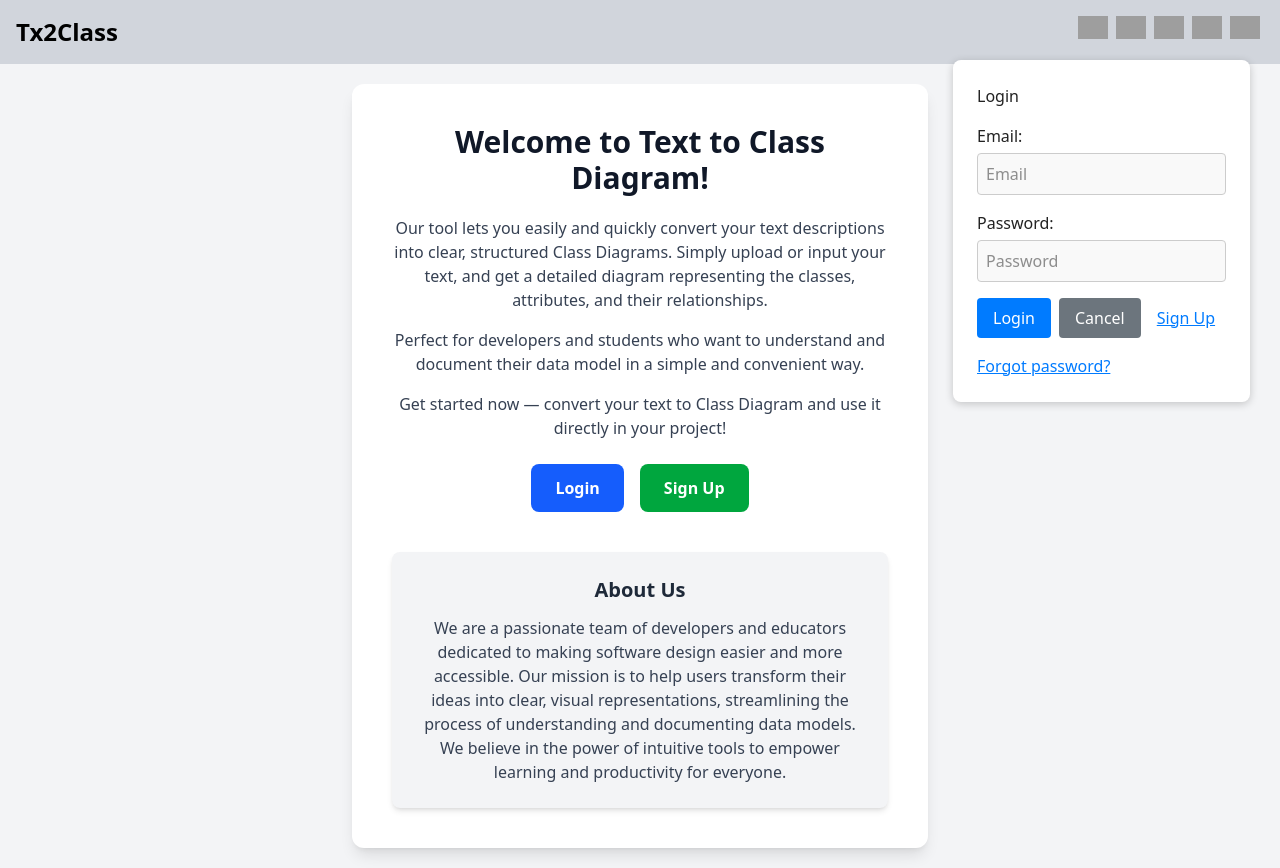
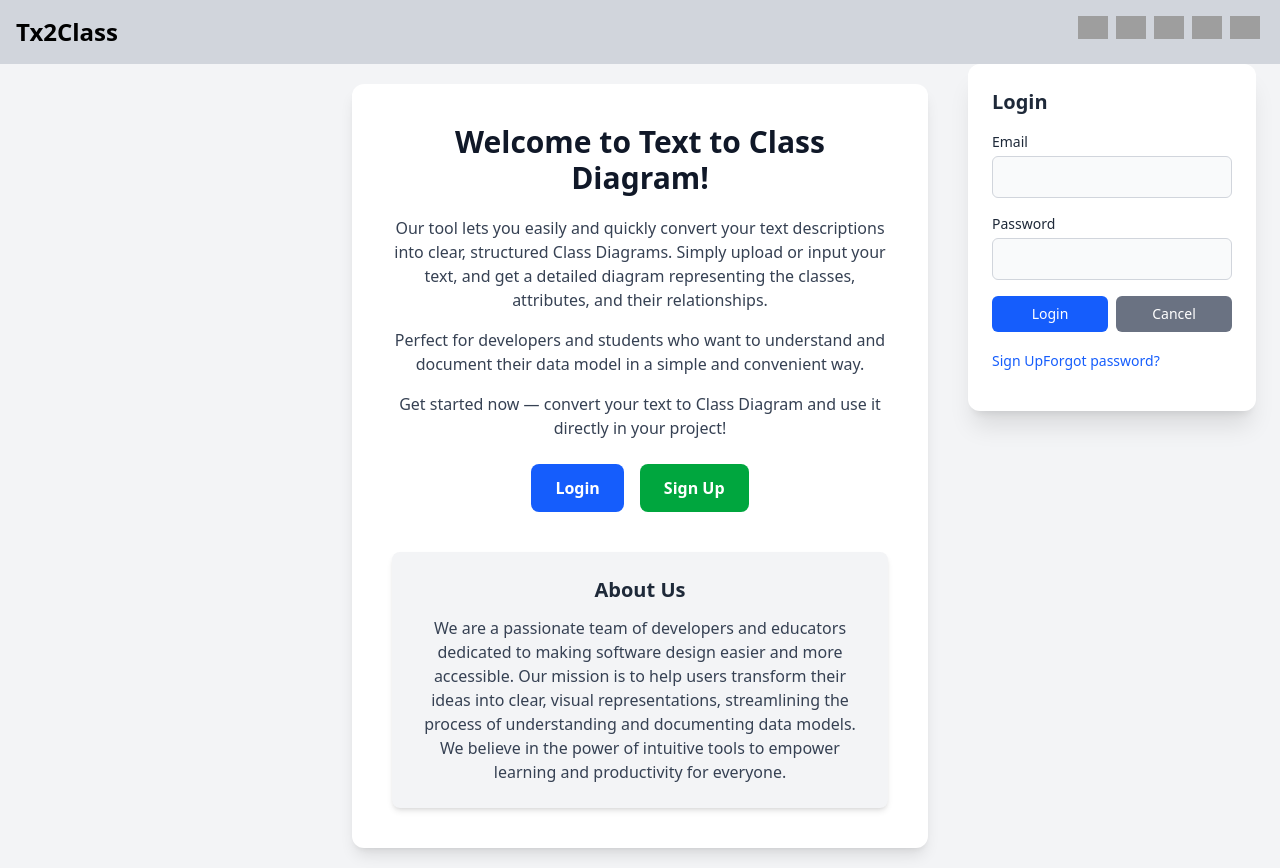
Before and after one commit to pelegc49/Web, a React (Vite) app in the folder Front/: page /home in a window 1280 px wide. Both pictures are taken after a click on the picture 1245 px from the left and 27 px from the top of the page. Built offline with nearby package versions, Linux system fonts and the light colour scheme; grey boxes are pictures that could not be loaded.

Commit message:
tailwind

```diff
--- a/Front/src/components/userComponents/Login.jsx
+++ b/Front/src/components/userComponents/Login.jsx
@@ -71,227 +71,110 @@ export default function Login({ open, onClose, onSignUpClick, onSuccess }) {
     if (!open) return null;
 
     return (
-        <div style={{
-            position: "fixed",
-            top: "60px",
-            right: "30px",
-            background: "rgba(0,0,0,0.0)",
-            zIndex: 1000,
-            display: "flex",
-            flexDirection: "column",
-            alignItems: "flex-end"
-        }}>
-            {!showForgot ? (
-                <form style={{
-                    background: "#fff",
-                    padding: "1.5rem",
-                    borderRadius: "8px",
-                    boxShadow: "0 2px 8px rgba(0,0,0,0.2)",
-                    minWidth: "260px",
-                    color: "#222"
-                }} onSubmit={handleLogin}>
-                    <h2 style={{ color: "#222", marginBottom: "1rem" }}>Login</h2>
-                    <div style={{ marginBottom: "1rem" }}>
-                        <label style={{
-                            display: "block",
-                            marginBottom: "0.3rem",
-                            color: "#222",
-                            fontWeight: 500
-                        }}>
-                            Email:
-                        </label>
+        <div className="fixed top-16 right-6 z-50 flex flex-col items-end">
+            <form
+                onSubmit={showForgot ? handleForgotPassword : handleLogin}
+                className="bg-white p-6 rounded-xl shadow-xl w-72 text-gray-800 space-y-4"
+            >
+                <h2 className="text-xl font-semibold">
+                    {showForgot ? "Reset Password" : "Login"}
+                </h2>
+
+                {!showForgot && (
+                    <>
+                        <div>
+                            <label className="block text-sm font-medium mb-1">Email</label>
                             <input
-                            type="text"
-                            placeholder="Email"
+                                type="email"
+                                className="w-full px-3 py-2 border border-gray-300 rounded-md bg-gray-50 focus:outline-none focus:ring-2 focus:ring-blue-500"
                                 value={email}
                                 onChange={e => setEmail(e.target.value)}
-                            style={{
-                                width: "100%",
-                                padding: "0.5rem",
-                                border: "1px solid #ccc",
-                                borderRadius: "4px",
-                                background: "#f9f9f9",
-                                color: "#222"
-                            }}
                                 required
                                 disabled={isLoading}
                             />
                         </div>
-                    <div style={{ marginBottom: "1rem" }}>
-                        <label style={{
-                            display: "block",
-                            marginBottom: "0.3rem",
-                            color: "#222",
-                            fontWeight: 500
-                        }}>
-                            Password:
-                        </label>
+                        <div>
+                            <label className="block text-sm font-medium mb-1">Password</label>
                             <input
                                 type="password"
-                            placeholder="Password"
+                                className="w-full px-3 py-2 border border-gray-300 rounded-md bg-gray-50 focus:outline-none focus:ring-2 focus:ring-blue-500"
                                 value={password}
                                 onChange={e => setPassword(e.target.value)}
-                            style={{
-                                width: "100%",
-                                padding: "0.5rem",
-                                border: "1px solid #ccc",
-                                borderRadius: "4px",
-                                background: "#f9f9f9",
-                                color: "#222"
-                            }}
                                 required
                                 disabled={isLoading}
                             />
                         </div>
-                    {error && (
-                        <div style={{
-                            color: 'red',
-                            marginBottom: '1rem',
-                            fontSize: '0.9rem'
-                        }}>
-                            {error}
+                    </>
+                )}
+
+                {showForgot && (
+                    <div>
+                        <label className="block text-sm font-medium mb-1">Enter your email</label>
+                        <input
+                            type="email"
+                            className="w-full px-3 py-2 border border-gray-300 rounded-md bg-gray-50 focus:outline-none focus:ring-2 focus:ring-blue-500"
+                            value={forgotEmail}
+                            onChange={e => setForgotEmail(e.target.value)}
+                            required
+                        />
                     </div>
                 )}
-                    <div style={{ display: 'flex', flexWrap: 'wrap', gap: '0.5rem' }}>
+
+                {(error || forgotMsg) && (
+                    <div className={`text-sm ${error || (forgotMsg && forgotMsg.toLowerCase().includes("fail")) ? "text-red-600" : "text-green-600"}`}>
+                        {error || forgotMsg}
+                    </div>
+                )}
+
+                <div className="flex flex-wrap gap-2">
                     <button
                         type="submit"
+                        className={`flex-1 py-2 px-4 rounded-md text-white text-sm font-medium ${isLoading ? "bg-gray-400 cursor-not-allowed" : "bg-blue-600 hover:bg-blue-700"}`}
                         disabled={isLoading}
-                            style={{
-                                padding: '0.5rem 1rem',
-                                backgroundColor: isLoading ? '#ccc' : '#007bff',
-                                color: 'white',
-                                border: 'none',
-                                borderRadius: '4px',
-                                cursor: isLoading ? 'not-allowed' : 'pointer'
-                            }}
                     >
-                            {isLoading ? 'Logging in...' : 'Login'}
+                        {showForgot ? "Send reset email" : isLoading ? "Logging in..." : "Login"}
+                    </button>
+
+                    <button
+                        type="button"
+                        onClick={handleClose}
+                        className="flex-1 py-2 px-4 rounded-md bg-gray-500 hover:bg-gray-600 text-white text-sm font-medium"
+                        disabled={isLoading}
+                    >
+                        Cancel
+                    </button>
+                </div>
+
+                {!showForgot && (
+                    <>
+                        <button
+                            type="button"
+                            onClick={handleSignUpClick}
+                            className="text-blue-600 hover:underline text-sm"
+                            disabled={isLoading}
+                        >
+                            Sign Up
                         </button>
                         <button
                             type="button"
-                            onClick={handleClose}
-                            disabled={isLoading}
-                            style={{
-                                padding: '0.5rem 1rem',
-                                backgroundColor: '#6c757d',
-                                color: 'white',
-                                border: 'none',
-                                borderRadius: '4px',
-                                cursor: isLoading ? 'not-allowed' : 'pointer'
-                            }}
-                        >
-                            Cancel
-                        </button>
-                        <button
-                            type="button"
-                            onClick={handleSignUpClick}
-                            disabled={isLoading}
-                            style={{
-                                background: "transparent",
-                                color: "#007bff",
-                                border: "none",
-                                textDecoration: "underline",
-                                cursor: isLoading ? 'not-allowed' : 'pointer',
-                                padding: '0.5rem'
-                            }}
-                        >
-                            Sign Up
-                        </button>
-                    </div>
-                    <button
-                        type="button"
                             onClick={() => setShowForgot(true)}
-                        style={{
-                            marginTop: "1rem",
-                            background: "none",
-                            border: "none",
-                            color: "#007bff",
-                            textDecoration: "underline",
-                            cursor: "pointer"
-                        }}
+                            className="text-blue-600 hover:underline text-sm"
                         >
                             Forgot password?
                         </button>
-                </form>
-            ) : (
-                <form style={{
-                    background: "#fff",
-                    padding: "1.5rem",
-                    borderRadius: "8px",
-                    boxShadow: "0 2px 8px rgba(0,0,0,0.2)",
-                    minWidth: "260px",
-                    color: "#222"
-                }} onSubmit={handleForgotPassword}>
-                    <h2 style={{ color: "#222", marginBottom: "1rem" }}>Reset Password</h2>
-                    <div style={{ marginBottom: "1rem" }}>
-                        <label style={{
-                            display: "block",
-                            marginBottom: "0.3rem",
-                            color: "#222",
-                            fontWeight: 500
-                        }}>
-                            Enter your email:
-                        </label>
-                        <input
-                            type="email"
-                            placeholder="Email"
-                            value={forgotEmail}
-                            onChange={e => setForgotEmail(e.target.value)}
-                            style={{
-                                width: "100%",
-                                padding: "0.5rem",
-                                border: "1px solid #ccc",
-                                borderRadius: "4px",
-                                background: "#f9f9f9",
-                                color: "#222"
-                            }}
-                            required
-                        />
-                    </div>
-                    {forgotMsg && (
-                        <div style={{
-                            color: forgotMsg.toLowerCase().includes("sent") ? "green" : "red",
-                            marginBottom: '1rem',
-                            fontSize: '0.9rem'
-                        }}>
-                            {forgotMsg}
-                        </div>
+                    </>
                 )}
-                    <div style={{ display: 'flex', flexWrap: 'wrap', gap: '0.5rem' }}>
-                        <button
-                            type="submit"
-                            style={{
-                                padding: '0.5rem 1rem',
-                                backgroundColor: '#007bff',
-                                color: 'white',
-                                border: 'none',
-                                borderRadius: '4px',
-                                cursor: 'pointer'
-                            }}
-                        >
-                            Send reset email
-                        </button>
+
+                {showForgot && (
                     <button
                         type="button"
-                            onClick={() => {
-                                setShowForgot(false);
-                                setForgotEmail('');
-                                setForgotMsg('');
-                            }}
-                            style={{
-                                padding: '0.5rem 1rem',
-                                backgroundColor: '#6c757d',
-                                color: 'white',
-                                border: 'none',
-                                borderRadius: '4px',
-                                cursor: 'pointer'
-                            }}
+                        onClick={() => setShowForgot(false)}
+                        className="text-blue-600 hover:underline text-sm"
                     >
                         Back to login
                     </button>
-                    </div>
+                )}
             </form>
-            )}
         </div>
     );
 }
--- a/Front/src/components/userComponents/SignUp.jsx
+++ b/Front/src/components/userComponents/SignUp.jsx
@@ -116,90 +116,80 @@ export default function SignUp({ open, onClose, onSuccess }) {
     };
 
     if (!open) return null;
+    return (
+        <div className="fixed top-[60px] right-[30px] z-50 flex flex-col items-end">
+            <form onSubmit={handleSignUp} className="bg-white text-gray-800 rounded-lg shadow-lg p-6 w-72">
+                <h2 className="text-xl font-semibold mb-4">Sign Up</h2>
 
-    return (
-        <div className="fixed top-[60px] right-0 h-[calc(100vh-60px)] z-50 bg-white shadow-xl w-full sm:w-80 md:w-80 p-4 overflow-y-auto transition-all duration-300 border-l border-gray-200">
-    <h2 className="text-xl font-semibold text-gray-800 mb-4">Sign Up</h2>
-    <form onSubmit={handleSignUp} className="space-y-3 text-sm">
-        <div>
-            <label className="block font-medium text-gray-700">Username</label>
+                <label className="block mb-1 font-medium">Username:</label>
                 <input
                     type="text"
+                    className="w-full p-2 mb-3 border border-gray-300 rounded bg-gray-50"
                     value={username}
-                onChange={e => setUsername(e.target.value)}
+                    onChange={(e) => setUsername(e.target.value)}
                     required
-                className="mt-1 w-full rounded border border-gray-300 px-2 py-1.5 focus:outline-none focus:ring-2 focus:ring-blue-500"
                 />
-        </div>
-        <div>
-            <label className="block font-medium text-gray-700">Email</label>
+
+                <label className="block mb-1 font-medium">Email:</label>
                 <input
                     type="email"
+                    className="w-full p-2 mb-3 border border-gray-300 rounded bg-gray-50"
                     value={email}
-                onChange={e => setEmail(e.target.value)}
+                    onChange={(e) => setEmail(e.target.value)}
                     required
-                className="mt-1 w-full rounded border border-gray-300 px-2 py-1.5 focus:outline-none focus:ring-2 focus:ring-blue-500"
                 />
-        </div>
-        <div>
-            <label className="block font-medium text-gray-700">Password</label>
+
+                <label className="block mb-1 font-medium">Password:</label>
                 <input
                     type="password"
+                    className="w-full p-2 mb-3 border border-gray-300 rounded bg-gray-50"
                     value={password}
-                onChange={e => setPassword(e.target.value)}
+                    onChange={(e) => setPassword(e.target.value)}
                     required
-                className="mt-1 w-full rounded border border-gray-300 px-2 py-1.5 focus:outline-none focus:ring-2 focus:ring-blue-500"
                 />
-        </div>
-        <div>
-            <label className="block font-medium text-gray-700">Confirm Password</label>
+
+                <label className="block mb-1 font-medium">Confirm Password:</label>
                 <input
                     type="password"
+                    className="w-full p-2 mb-3 border border-gray-300 rounded bg-gray-50"
                     value={confirm}
-                onChange={e => setConfirm(e.target.value)}
+                    onChange={(e) => setConfirm(e.target.value)}
                     required
-                className="mt-1 w-full rounded border border-gray-300 px-2 py-1.5 focus:outline-none focus:ring-2 focus:ring-blue-500"
                 />
-        </div>
-        <div>
-            <label className="block font-medium text-gray-700">Captcha</label>
-            <canvas
-                ref={canvasRef}
-                width={100}
-                height={36}
-                className="border border-gray-300 rounded cursor-pointer my-1"
-                onClick={refreshCaptcha}
-            />
+
+                <label className="block mb-1 font-medium">Captcha:</label>
+                <canvas ref={canvasRef} width="120" height="40" className="mb-2 bg-gray-100 border rounded"></canvas>
                 <input
                     type="text"
+                    className="w-full p-2 mb-3 border border-gray-300 rounded bg-gray-50"
+                    placeholder="Enter CAPTCHA"
                     value={captchaInput}
-                onChange={e => setCaptchaInput(e.target.value)}
+                    onChange={(e) => setCaptchaInput(e.target.value)}
                     required
-                placeholder="Enter captcha"
-                className="w-full rounded border border-gray-300 px-2 py-1.5 focus:outline-none focus:ring-2 focus:ring-blue-500"
                 />
-        </div>
-        {error && <div className="text-red-500">{error}</div>}
-        {success && <div className="text-green-600">{success}</div>}
 
-        <div className="flex justify-between mt-2 space-x-2">
+                {error && <div className="text-red-600 text-sm mb-3">{error}</div>}
+                {success && <div className="text-green-600 text-sm mb-3">{success}</div>}
+
+                <div className="flex flex-wrap gap-2">
                     <button
                         type="submit"
                         disabled={isLoading}
-                className="flex-1 bg-blue-600 text-white rounded py-1.5 font-medium hover:bg-blue-700 transition disabled:opacity-50"
+                        className={`px-4 py-2 text-white rounded ${
+                            isLoading ? 'bg-gray-400 cursor-not-allowed' : 'bg-blue-600 hover:bg-blue-700'
+                        }`}
                     >
                         {isLoading ? 'Signing up...' : 'Sign Up'}
                     </button>
                     <button
                         type="button"
-                onClick={handleClose}
-                className="flex-1 bg-gray-200 text-gray-800 rounded py-1.5 font-medium hover:bg-gray-300 transition"
+                        onClick={onClose}
+                        className="px-4 py-2 bg-gray-600 hover:bg-gray-700 text-white rounded"
                     >
                         Cancel
                     </button>
                 </div>
             </form>
         </div>
-
     );
 }
```
Also changed, not shown: Front/src/components/userComponents/Logout.jsx (+22 -14 lines). Lines whose indentation alone changed are shown as unchanged.
